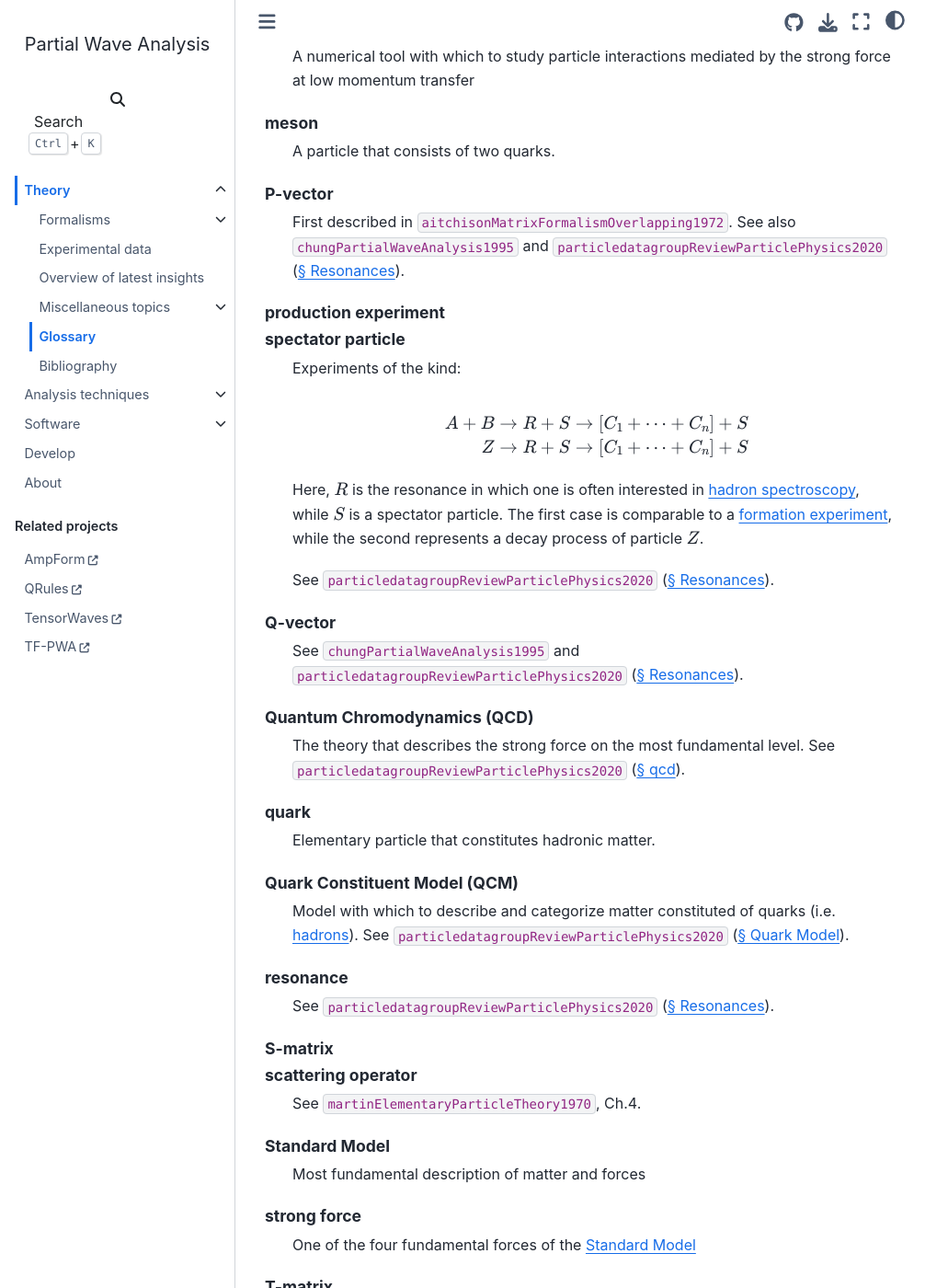
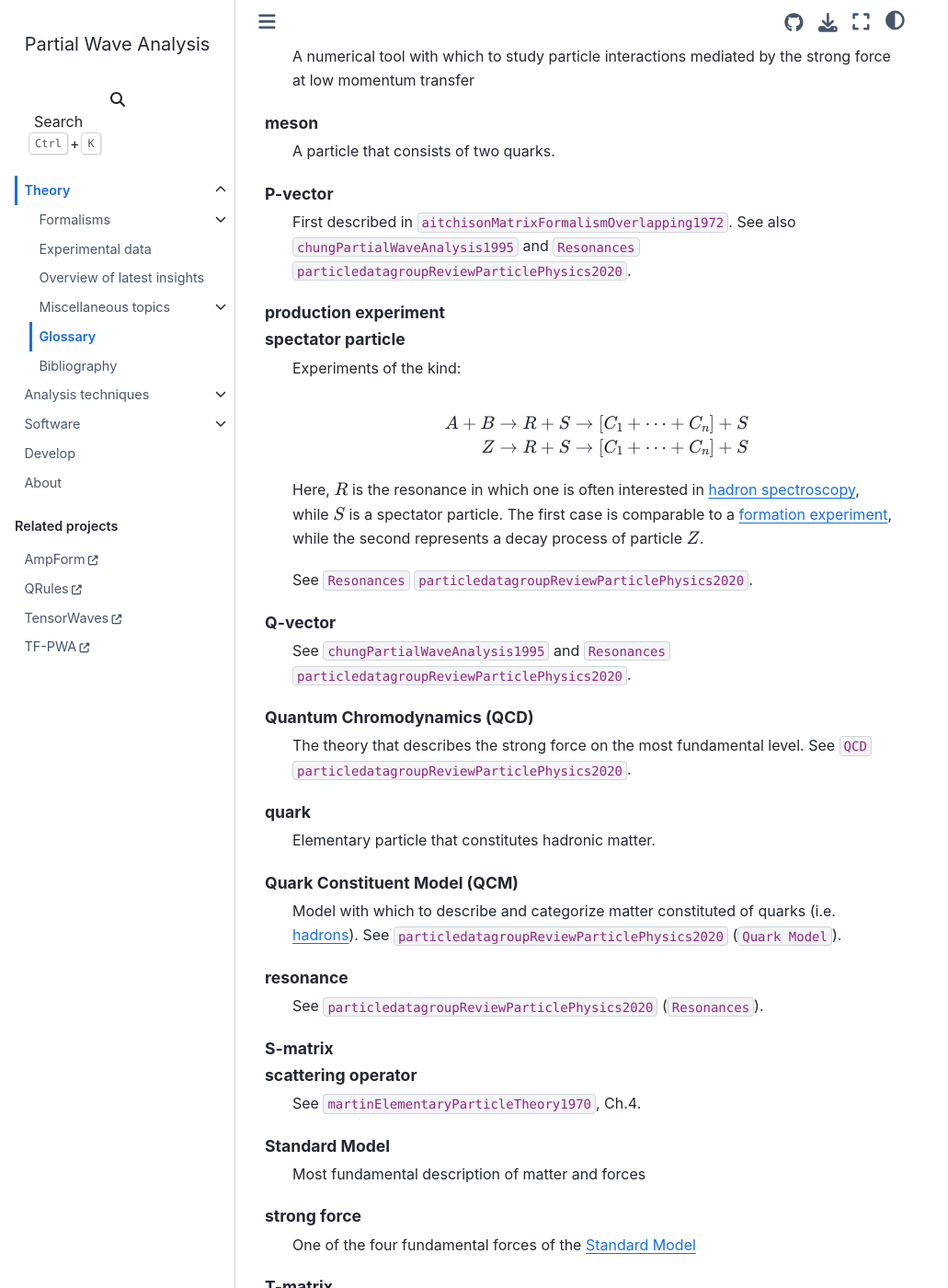
Before and after one commit to ComPWA/PWA-pages, a Sphinx documentation site: the page built from docs/theory/glossary.md, in a window 1280 px wide and 1400 px high, scrolled down 1338 px. Shown: the whole window at 92% size, without its empty margins (0-1031 px from the left). Built offline with Sphinx 7.4.7 and the Sphinx Book theme 1.1.4, drawn with Linux system fonts in a browser that asks for light colours; pages that are not in the unit, such as notebooks, are missing from menus; cross-references to code outside the pages are shown as plain code; part of the change alters nothing that is shown; some of the changed text lies outside the part shown.

```diff
--- a/docs/conf.py
+++ b/docs/conf.py
@@ -72,6 +72,7 @@ extensions = [
     "sphinx_thebe",
     "sphinx_togglebutton",
     "sphinxcontrib.bibtex",
+    "sphinxcontrib.hep.pdgref",
 ]
 exclude_patterns = [
     "**.ipynb_checkpoints",
@@ -209,10 +210,8 @@ from typing import Any, Dict, List, Optional, Tuple
 from docutils.nodes import Node as docutils_Node
 from docutils.nodes import system_message
 from docutils.parsers.rst.states import Inliner
-from sphinx.application import Sphinx
-from sphinx.util.typing import RoleFunction
-
-pdg_version = 2020
+from sphinx.application import Sphinx  # type: ignore
+from sphinx.util.typing import RoleFunction  # type: ignore
 
 
 def setup(app: Sphinx) -> Dict[str, Any]:
@@ -220,46 +219,10 @@ def setup(app: Sphinx) -> Dict[str, Any]:
         "wiki",
         wikilink("https://en.wikipedia.org/wiki/%s"),
     )
-    app.add_role(
-        "pdg-listing",
-        role=pdglink(
-            f"https://pdg.lbl.gov/{pdg_version}/listings/rpp{pdg_version}-list-%s.pdf"
-        ),
-    )
-    app.add_role(
-        "pdg-review",
-        role=pdglink(
-            f"https://pdg.lbl.gov/{pdg_version}/reviews/rpp{pdg_version}-rev-%s.pdf"
-        ),
-    )
     return {
         "parallel_read_safe": True,
         "parallel_write_safe": True,
     }
-
-
-def pdglink(pattern: str) -> RoleFunction:
-    def role(
-        name: str,
-        rawtext: str,
-        text: str,
-        lineno: int,
-        inliner: Inliner,
-        options: Optional[Dict] = None,
-        content: Optional[List[str]] = None,
-    ) -> Tuple[List[docutils_Node], List[system_message]]:
-        label = text
-        label = f"§ {label}"
-        url = text
-        url = url.lower()
-        url = url.replace(" ", "-")
-        url = pattern % (url,)
-        if options is None:
-            options = dict()
-        node = nodes.reference(rawtext, label, refuri=url, **options)
-        return [node], []
-
-    return role
 
 
 def wikilink(pattern: str) -> RoleFunction:
@@ -288,11 +251,11 @@ import dataclasses
 from typing import Union
 
 import sphinxcontrib.bibtex.plugin  # type: ignore
-from pybtex.database import Entry
-from pybtex.plugin import register_plugin
-from pybtex.richtext import BaseText, Tag, Text
-from pybtex.style.formatting.unsrt import Style as UnsrtStyle
-from pybtex.style.template import (
+from pybtex.database import Entry  # type: ignore
+from pybtex.plugin import register_plugin  # type: ignore
+from pybtex.richtext import BaseText, Tag, Text  # type: ignore
+from pybtex.style.formatting.unsrt import Style as UnsrtStyle  # type: ignore
+from pybtex.style.template import (  # type: ignore
     FieldIsMissing,
     Node,
     _format_list,
--- a/docs/theory/glossary.md
+++ b/docs/theory/glossary.md
@@ -20,20 +20,20 @@ K-matrix
   A real, symmetric and hermitian operator that is defined from the
   {term}`T-matrix` through $K^{-1} = T^{-1} + iI$. See
   {cite}`badalyanResonancesCoupledChannels1982,chungPartialWaveAnalysis1995`
-  and {cite}`particledatagroupReviewParticlePhysics2020`
-  ({pdg-review}`Resonances`).
+  and {pdg-review}`Resonances`
+  {cite:labelpar}`particledatagroupReviewParticlePhysics2020`.
 
 P-vector
 
   First described in {cite}`aitchisonMatrixFormalismOverlapping1972`. See also
-  {cite}`chungPartialWaveAnalysis1995` and
-  {cite}`particledatagroupReviewParticlePhysics2020` ({pdg-review}`Resonances`).
+  {cite}`chungPartialWaveAnalysis1995` and {pdg-review}`Resonances`
+  {cite:labelpar}`particledatagroupReviewParticlePhysics2020`.
 
 Q-vector
 
   See {cite}`chungPartialWaveAnalysis1995` and
-  {cite}`particledatagroupReviewParticlePhysics2020`
-  ({pdg-review}`Resonances`).
+  {pdg-review}`Resonances`
+  {cite:labelpar}`particledatagroupReviewParticlePhysics2020`.
 
 S-matrix
 scattering operator
@@ -84,8 +84,9 @@ formation experiment
   Here, $R$ is the resonance in which one is often interested in
   {term}`hadron spectroscopy`.
 
-  See {cite}`particledatagroupReviewParticlePhysics2020`
-  ({pdg-review}`Resonances`). Related: {term}`production experiment`.
+  See {pdg-review}`Resonances`
+  {cite:labelpar}`particledatagroupReviewParticlePhysics2020`. Related:
+  {term}`production experiment`.
 
 hadron
 
@@ -126,13 +127,14 @@ spectator particle
   case is comparable to a {term}`formation experiment`, while the second
   represents a decay process of particle $Z$.
 
-  See {cite}`particledatagroupReviewParticlePhysics2020`
-  ({pdg-review}`Resonances`).
+  See {pdg-review}`Resonances`
+  {cite:labelpar}`particledatagroupReviewParticlePhysics2020`.
 
 Quantum Chromodynamics (QCD)
 
   The theory that describes the strong force on the most fundamental level. See
-  {cite}`particledatagroupReviewParticlePhysics2020` ({pdg-review}`qcd`).
+  {pdg-review}`QCD`
+  {cite:labelpar}`particledatagroupReviewParticlePhysics2020`.
 
 quark
 
@@ -142,12 +144,12 @@ Quark Constituent Model (QCM)
 
   Model with which to describe and categorize matter constituted of quarks
   (i.e. {term}`hadrons <hadron>`). See
-  {cite}`particledatagroupReviewParticlePhysics2020`
+  {cite:labelpar}`particledatagroupReviewParticlePhysics2020`
   ({pdg-review}`Quark Model`).
 
 resonance
 
-  See {cite}`particledatagroupReviewParticlePhysics2020`
+  See {cite:labelpar}`particledatagroupReviewParticlePhysics2020`
   ({pdg-review}`Resonances`).
 
 Standard Model
```
Also changed, not shown: .cspell.json, 9 other files.
